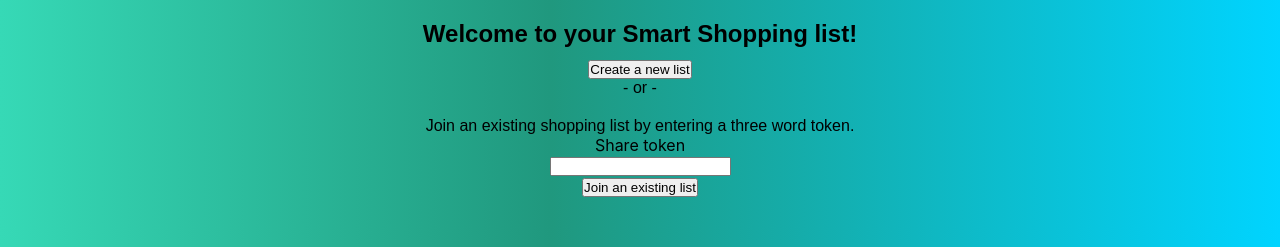
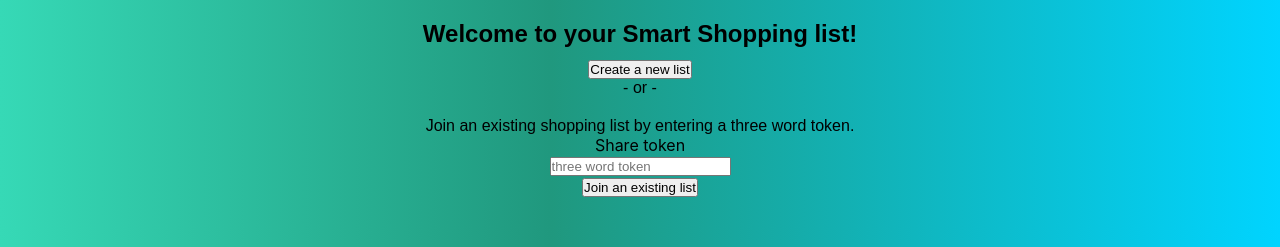
Before and after one commit to the-collab-lab/tcl-35-smart-shopping-list, a React (Create React App) app: page / in a window 1280 px wide. Shown: the top 247 px of the page. Built offline with nearby package versions, Linux system fonts and the light colour scheme.

Commit message:
got the shared token value and stored in localstorage
Co-authored-by: Edema edemaukabi@gmail.com

```diff
--- a/src/components/Home.js
+++ b/src/components/Home.js
@@ -1,10 +1,11 @@
 import React from 'react';
-import { useState, useEffect } from 'react';
+import { useState } from 'react';
 import { useHistory } from 'react-router-dom';
 import { getToken, words } from '@the-collab-lab/shopping-list-utils';
 
 const Home = () => {
   // const existingToken = localStorage.getItem('currentToken');
+  const [joinlist, setJoinList] = useState('');
   const [token, setToken] = useState(() => {
     const existingToken = localStorage.getItem('currToken');
     return existingToken ? existingToken : '';
@@ -23,6 +24,22 @@ const Home = () => {
     history.push('/list');
   };
 
+  const handleChange = (e) => {
+    const { name, value } = e.currentTarget;
+    if (name === 'joinlist') {
+      setJoinList(value);
+    }
+  };
+
+  const handleSubmit = (e) => {
+    e.preventDefault();
+    console.log('clicked');
+    if (joinlist) {
+      localStorage.setItem('currToken', joinlist);
+      console.log(joinlist);
+    }
+  };
+
   return (
     <header className="home-header">
       <section className="welcome">
@@ -34,14 +51,20 @@ const Home = () => {
       </section>
       <section className="join">
         <p>Join an existing shopping list by entering a three word token.</p>
-        <form action="">
+        <form onSubmit={handleSubmit}>
           <div>
             <label htmlFor="token">Share token</label>
             <br />
-            <input type="text" id="token" />
+            <input
+              placeholder="three word token"
+              type="text"
+              name="joinlist"
+              value={joinlist}
+              onChange={handleChange}
+            />
           </div>
+          <button>Join an existing list</button>
         </form>
-        <button>Join an existing list</button>
       </section>
     </header>
   );
```
